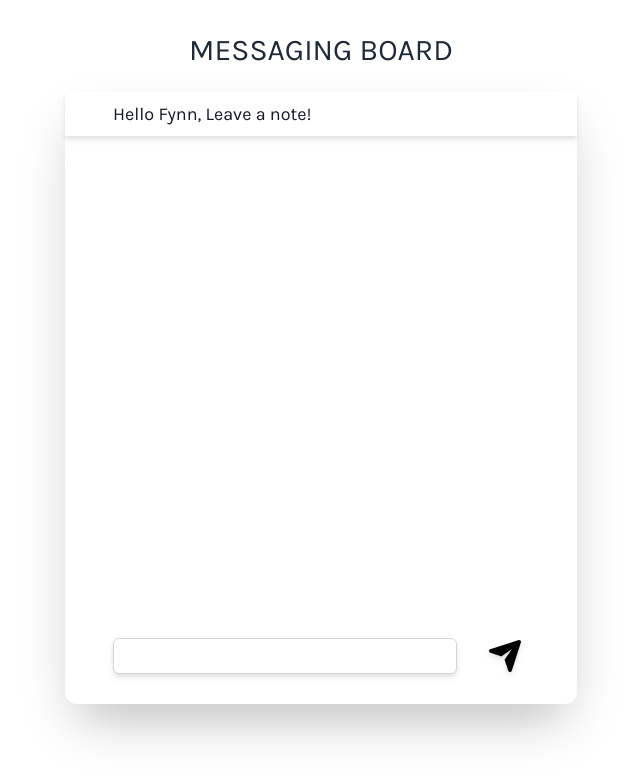
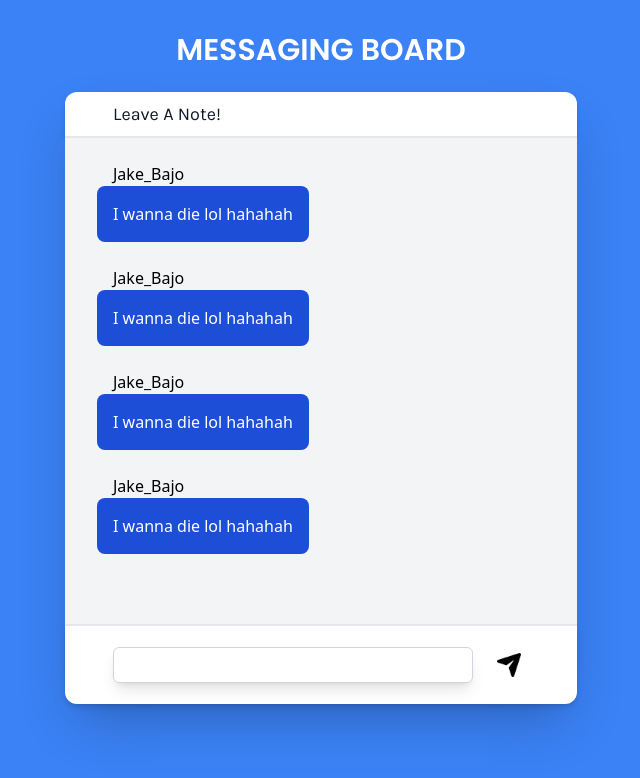
Before and after one commit to fynn07/messaging-board, a React (Vite) app in the folder client/: page / in a window 1280 px wide. Shown: the top 778 px of the page, without its empty margins (319-959 px from the left). Built offline with nearby package versions, Linux system fonts and the light colour scheme.

Commit message:
[CLIENT] Finished User Interface Design

```diff
--- a/client/src/App.jsx
+++ b/client/src/App.jsx
@@ -3,23 +3,48 @@ import logo from './assets/send-button.png'
 
 function App() {
 
+  const {note, setNote} = useState("");
 
   return (
     <>
-    <div className='flex flex-col h-screen'>
+    <div className='flex flex-col h-screen bg-blue-500'>
       <div className='mt-8'>
-        <h1 className='text-center text-3xl text-gray-800 font-karla'>MESSAGING BOARD</h1>
+        <h1 className='text-center text-3xl text-white border-black font-poppins font-semibold'>MESSAGING BOARD</h1>
       </div>
-      <div className=' border-black flex flex-col mt-6 flex-1 mx-96 rounded-xl min-w-96 grow drop-shadow-md shadow-2xl'>
-        <div className='bg-white flex border-black  py-2 px-12 justify-between rounded-t'>
-          <p className='text-lg text-gray-900 font-karla'>Hello Fynn, Leave a note!</p>
+      <div className=' border-black flex flex-col mt-6 flex-1 mx-96 rounded-xl min-w-96 grow shadow-2xl'>
+        <div className='bg-white shadow-md border-b-2 flex  py-2 px-12 justify-between rounded-t-xl'>
+          <p className='text-lg text-gray-900 font-karla'>Leave A Note!</p>
         </div>
-        <div className=' h-full '>
+        <div className=' h-full px-8 py-6 overflow-y-scroll flex flex-col gap-6 bg-gray-100'>
 
+          <div className=' justify-between'>
+            <p className='ml-4'>Jake_Bajo</p>
+            <div className='bg-blue-700 p-4 text-white inline-block rounded-lg'>
+              <p>I wanna die lol hahahah</p>
+            </div>
+          </div>
+          <div className=' justify-between'>
+            <p className='ml-4'>Jake_Bajo</p>
+            <div className='bg-blue-700 p-4 text-white inline-block rounded-lg'>
+              <p>I wanna die lol hahahah</p>
+            </div>
+          </div>
+          <div className=' justify-between'>
+            <p className='ml-4'>Jake_Bajo</p>
+            <div className='bg-blue-700 p-4 text-white inline-block rounded-lg'>
+              <p>I wanna die lol hahahah</p>
+            </div>
+          </div>
+          <div className=' justify-between'>
+            <p className='ml-4'>Jake_Bajo</p>
+            <div className='bg-blue-700 p-4 text-white inline-block rounded-lg'>
+              <p>I wanna die lol hahahah</p>
+            </div>
+          </div>
         </div>
-        <form className='rounded h-20  flex px-12 items-center'>
-          <input type="text" className='border border-gray-300 rounded-md h-9 mb-6 flex-1 px-4' />
-          <button className=' ml-6 p-2 mb-6'><img src={logo} alt="send-button" /></button>
+        <form className='rounded-b-xl pt-6 border-t-2 h-20 shadow-md flex px-12 bg-white items-center'>
+          <input type="text" value={note} onChange={e => setNote(e.target.value)} className='border shadow-lg border-gray-300 rounded-md h-9 mb-6 flex-1 px-4' />
+          <button className=' ml-4 p-2 mb-6'><img src={logo} alt="send-button" className='w-6 h-auto' /></button>
         </form>
       </div>
       <div className='mb-24'>
```
